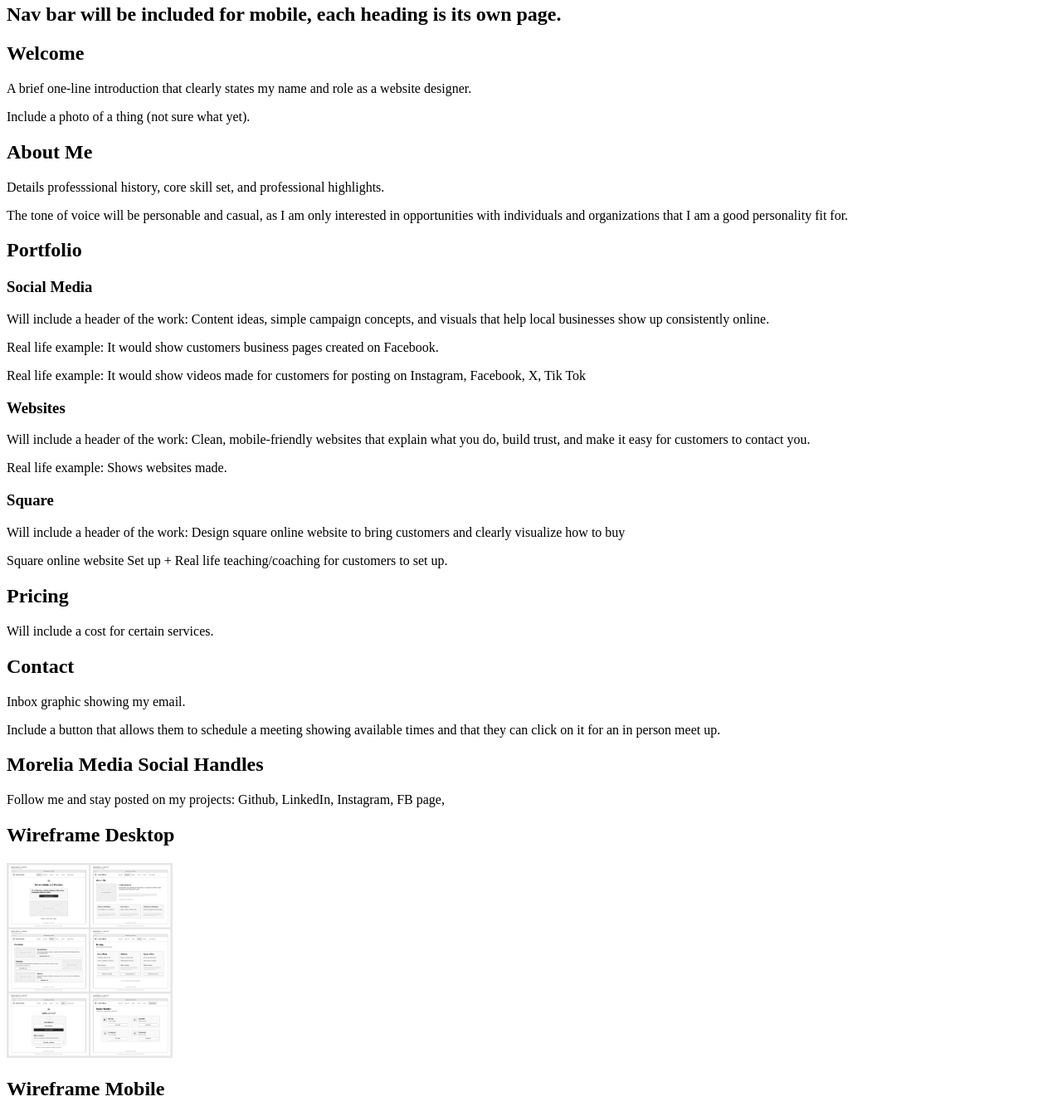
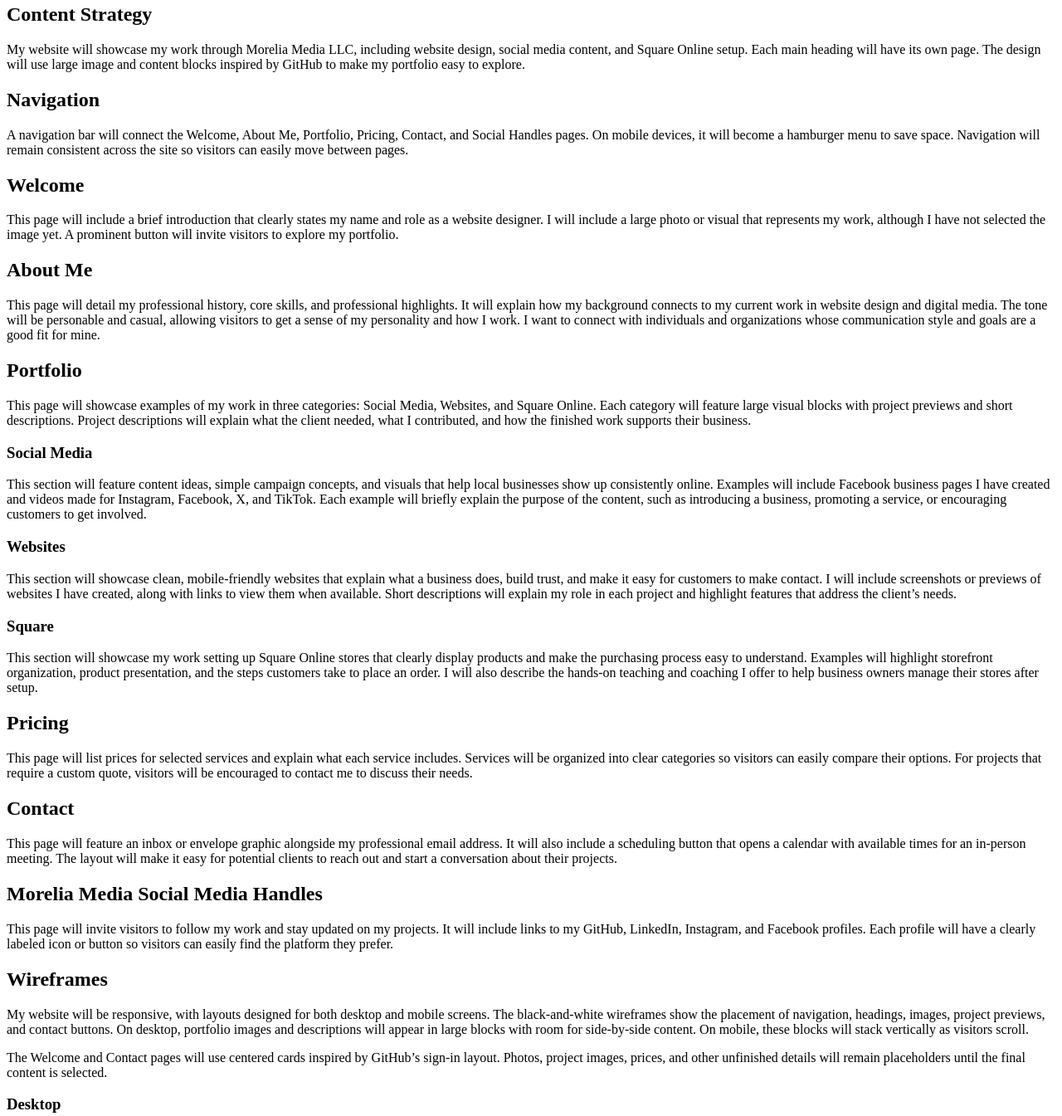
Before and after one commit to morelia-media/morelia-pwp, a plain HTML site: page documentation/milestone-2.html in a window 1280 px wide. Shown: the part 76-1421 px from the top of the page at 83% size. Drawn offline with Linux system fonts and the light colour scheme.

Commit message:
editing paragraphs

```diff
--- a/documentation/milestone-2.html
+++ b/documentation/milestone-2.html
@@ -9,39 +9,118 @@
 </head>
 <body>
 <h1>Morelia Media LLC Portfolio</h1>
-<h2> Nav bar will be included for mobile, each heading is its own page.</h2>
+<h2> Content Strategy</h2>
+<p>
+    My website will showcase my work through Morelia Media LLC, including
+    website design, social media content, and Square Online setup. Each main
+    heading will have its own page. The design will use large image and content
+    blocks inspired by GitHub to make my portfolio easy to explore.
+</p>
+<h2>Navigation</h2>
+<p>
+    A navigation bar will connect the Welcome, About Me, Portfolio, Pricing,
+    Contact, and Social Handles pages. On mobile devices, it will become a
+    hamburger menu to save space. Navigation will remain consistent across the
+    site so visitors can easily move between pages.
+</p>
 <h2>Welcome</h2>
-<p>A brief one-line introduction that clearly states my name and role as a website designer. </p>
-<p>Include a photo of a thing (not sure what yet).</p>
+<p>
+    This page will include a brief introduction that clearly states my name
+    and role as a website designer. I will include a large photo or visual
+    that represents my work, although I have not selected the image yet.
+    A prominent button will invite visitors to explore my portfolio.
+</p>
 <h2>About Me</h2>
-<p> Details professsional history, core skill set, and professional highlights. </p>
-<p>The tone of voice will be personable and casual, as I am only interested in opportunities with individuals
-    and organizations that I am a good personality fit for.  </p>
+<p>
+    This page will detail my professional history, core skills, and professional
+    highlights. It will explain how my background connects to my current work
+    in website design and digital media. The tone will be personable and casual,
+    allowing visitors to get a sense of my personality and how I work. I want
+    to connect with individuals and organizations whose communication style
+    and goals are a good fit for mine.
+</p>
 <h2>Portfolio</h2>
+<p>
+    This page will showcase examples of my work in three categories: Social
+    Media, Websites, and Square Online. Each category will feature large visual
+    blocks with project previews and short descriptions. Project descriptions
+    will explain what the client needed, what I contributed, and how the
+    finished work supports their business.
+</p>
 <h3> Social Media</h3>
-<p>Will include a header of the work: Content ideas, simple campaign concepts, and visuals
-that help local businesses show up consistently online.</p>
-<p>Real life example: It would show customers business pages created on Facebook.</p>
-<p>Real life example: It would show videos made for customers for posting on Instagram, Facebook, X, Tik Tok</p>
+<p>
+    This section will feature content ideas, simple campaign concepts, and
+    visuals that help local businesses show up consistently online. Examples
+    will include Facebook business pages I have created and videos made for
+    Instagram, Facebook, X, and TikTok. Each example will briefly explain the
+    purpose of the content, such as introducing a business, promoting a
+    service, or encouraging customers to get involved.
+</p>
 <h3>Websites</h3>
-<p> Will include a header of the work: Clean, mobile-friendly websites that explain what you do, build trust,
-and make it easy for customers to contact you.
-<p> Real life example: Shows websites made.</p>
+<p>
+    This section will showcase clean, mobile-friendly websites that explain
+    what a business does, build trust, and make it easy for customers to make
+    contact. I will include screenshots or previews of websites I have created,
+    along with links to view them when available. Short descriptions will
+    explain my role in each project and highlight features that address
+    the client’s needs.
+</p>
 <h3> Square </h3>
-<p> Will include a header of the work: Design square online website to bring customers and clearly visualize
-    how to buy </p>
-<p> Square online website Set up + Real life teaching/coaching for customers to set up.</p>
+<p>
+    This section will showcase my work setting up Square Online stores that
+    clearly display products and make the purchasing process easy to understand.
+    Examples will highlight storefront organization, product presentation,
+    and the steps customers take to place an order. I will also describe
+    the hands-on teaching and coaching I offer to help business owners
+    manage their stores after setup.
+</p>
 <h2> Pricing</h2>
-<p> Will include a cost for certain services.</p>
+<p>
+    This page will list prices for selected services and explain what each
+    service includes. Services will be organized into clear categories so
+    visitors can easily compare their options. For projects that require
+    a custom quote, visitors will be encouraged to contact me to discuss
+    their needs.
+</p>
 <h2>Contact</h2>
-<p> Inbox graphic showing my email.</p>
-<p> Include a button that allows them to schedule a meeting showing available times and that they
-can click on it for an in person meet up.</p>
-<h2> Morelia Media Social Handles</h2>
-<p> Follow me and stay posted on my projects: Github, LinkedIn, Instagram, FB page, </p>
-<h2> Wireframe Desktop</h2>
-<img src="Morelia_Media_Desktop_Overview.png" alt="Desktop Wireframe" width="200">
-<h2> Wireframe Mobile</h2>
-<img src="Morelia_Media_Mobile_Overview.png" alt="Mobile Wireframe" width="200">
+<p>
+    This page will feature an inbox or envelope graphic alongside my
+    professional email address. It will also include a scheduling button
+    that opens a calendar with available times for an in-person meeting.
+    The layout will make it easy for potential clients to reach out and
+    start a conversation about their projects.
+</p>
+
+<h2> Morelia Media Social Media Handles</h2>
+<p>
+    This page will invite visitors to follow my work and stay updated on my
+    projects. It will include links to my GitHub, LinkedIn, Instagram, and
+    Facebook profiles. Each profile will have a clearly labeled icon or
+    button so visitors can easily find the platform they prefer.
+</p>
+
+<h2> Wireframes</h2>
+<p>
+    My website will be responsive, with layouts designed for both desktop
+    and mobile screens. The black-and-white wireframes show the placement
+    of navigation, headings, images, project previews, and contact buttons.
+    On desktop, portfolio images and descriptions will appear in large
+    blocks with room for side-by-side content. On mobile, these blocks
+    will stack vertically as visitors scroll.
+</p>
+
+<p>
+    The Welcome and Contact pages will use centered cards inspired by
+    GitHub’s sign-in layout. Photos, project images, prices, and other
+    unfinished details will remain placeholders until the final content
+    is selected.
+</p>
+<h3>Desktop</h3>
+<img src="Morelia_Media_Desktop_Overview.png" alt="Desktop Wireframe" width="400">
+<p> On Desktop I envision a similar effect from Github where when you use the scroll bar it lights up the section you are viewing, background will be dark.</p>
+<h3>Mobile</h3>
+<img src="Morelia_Media_Mobile_Overview.png" alt="Mobile Wireframe" width="400">
+<p>On mobile, each heading opens its own page.</p>
+<p> There is a button that allows user to select calendar time with me.</p>
 </body>
 </html>
```
